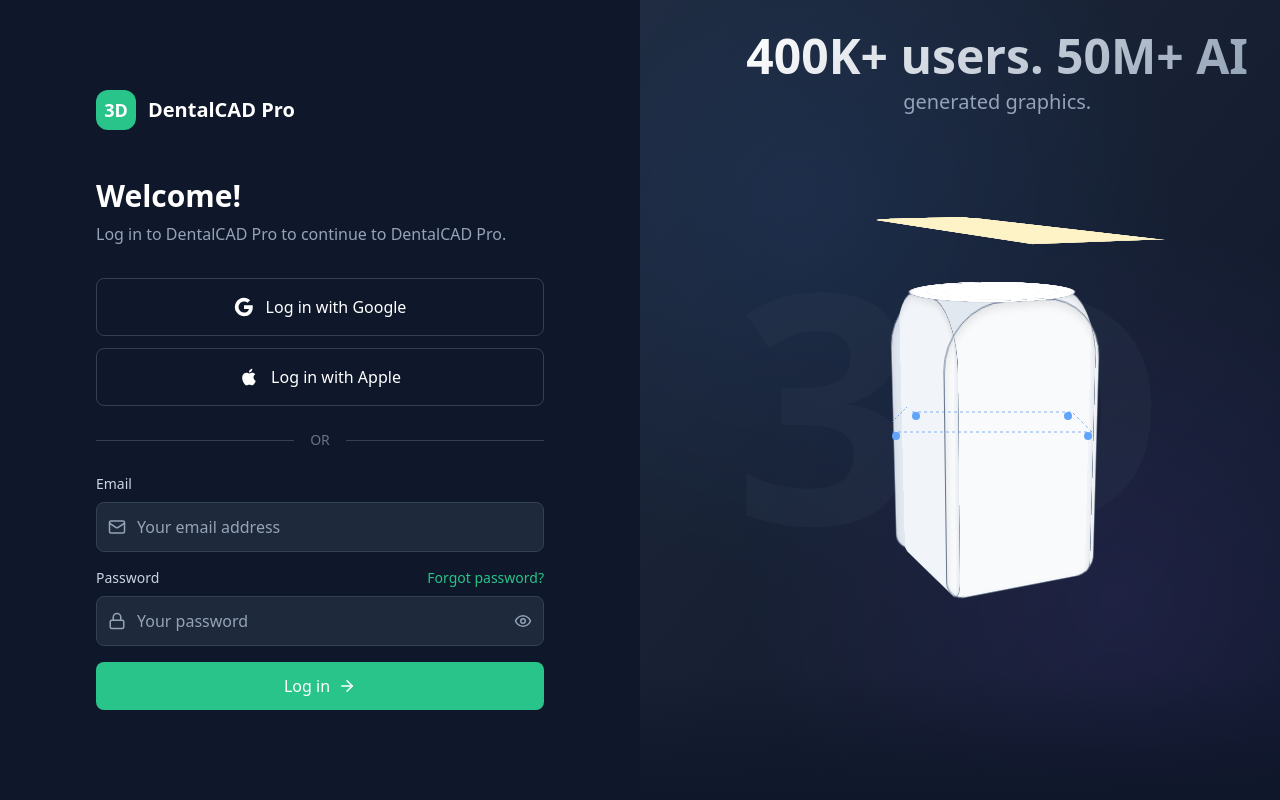
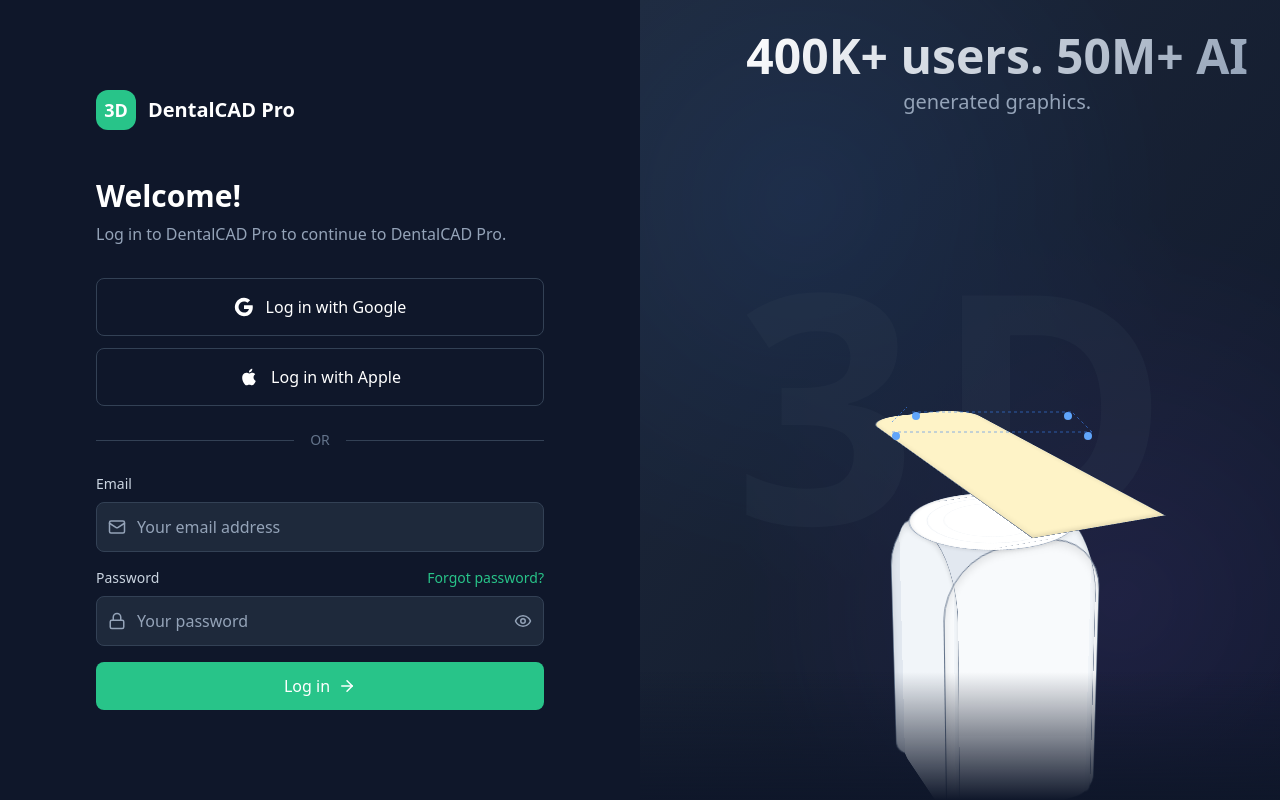
Before and after one commit to TechmaveDesign/cad-software, a React (Vite) app: page / in a window 1280 px wide. Built offline with nearby package versions, Linux system fonts and the light colour scheme.

Commit message:
Updated LoginPage.tsx

```diff
--- a/src/components/LoginPage.tsx
+++ b/src/components/LoginPage.tsx
@@ -671,7 +671,8 @@
                 style={{
                   transformStyle: 'preserve-3d',
                   transform: 'rotateX(-10deg) rotateY(15deg)',
-                  animation: 'float 6s ease-in-out infinite'
+                  animation: 'float 6s ease-in-out infinite',
+                  marginTop: '220px'
                 }}
               >
                 {/* Tooth Crown - Front */}
```
